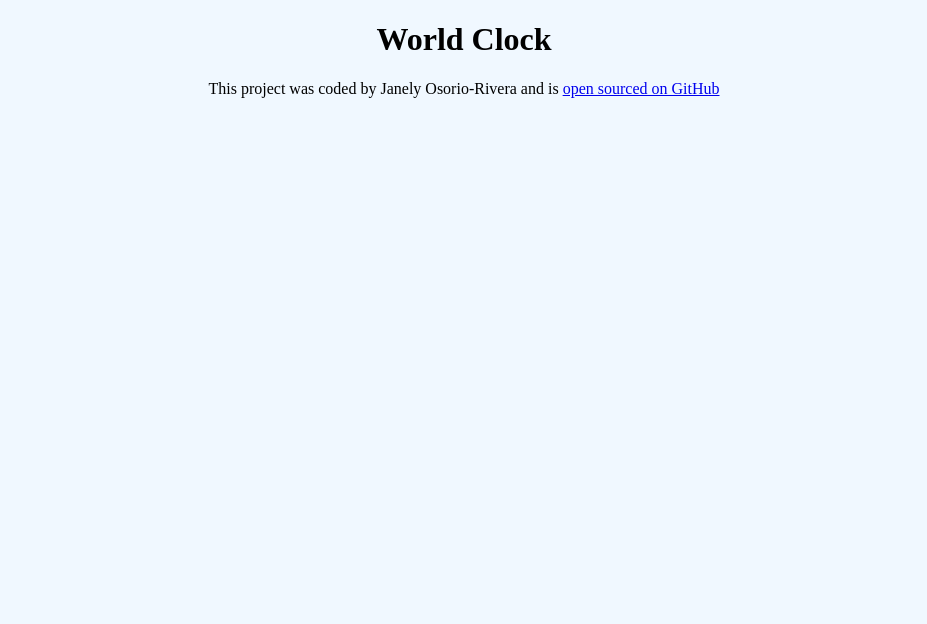
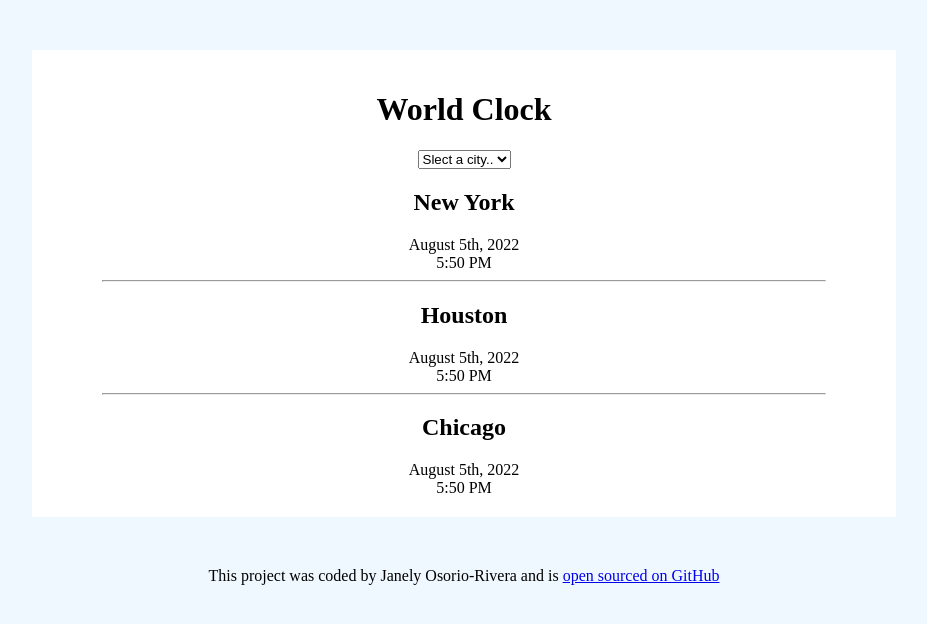
Before and after one commit to riveraborgesj/world-clock, a plain HTML site: page index.html in a window 1280 px wide. Shown: the whole page, without its empty margins (176-1103 px from the left). Drawn offline with Linux system fonts and the light colour scheme.

Commit message:
added city options

```diff
--- a/CSS/style.css
+++ b/CSS/style.css
@@ -5,3 +5,8 @@ body {
 footer {
   text-align: center;
 }
+.container {
+  background-color: white;
+  margin: 50px 200px;
+  padding: 20px 70px;
+}
--- a/index.html
+++ b/index.html
@@ -7,7 +7,35 @@
     <link rel="stylesheet" href="css/style.css" />
   </head>
   <body>
-    <h1>World Clock</h1>
+    <div class="container">
+      <h1>World Clock</h1>
+
+      <select name="" id="cities">
+        <option value="">Slect a city..</option>
+        <option value="">New York</option>
+        <option value="">Houston</option>
+        <option value="">Chicago</option>
+      </select>
+
+      <div class="New York">
+        <h2>New York</h2>
+        <div class="date">August 5th, 2022</div>
+        <div class="time">5:50 PM</div>
+      </div>
+      <hr />
+      <div class="Houston">
+        <h2>Houston</h2>
+        <div class="date">August 5th, 2022</div>
+        <div class="time">5:50 PM</div>
+      </div>
+      <hr />
+      <div class="Chicago">
+        <h2>Chicago</h2>
+        <div class="date">August 5th, 2022</div>
+        <div class="time">5:50 PM</div>
+      </div>
+    </div>
+
     <footer>
       This project was coded by Janely Osorio-Rivera and is
       <a href="https://github.com/riveraborgesj/world-clock" target="_blank"
```
